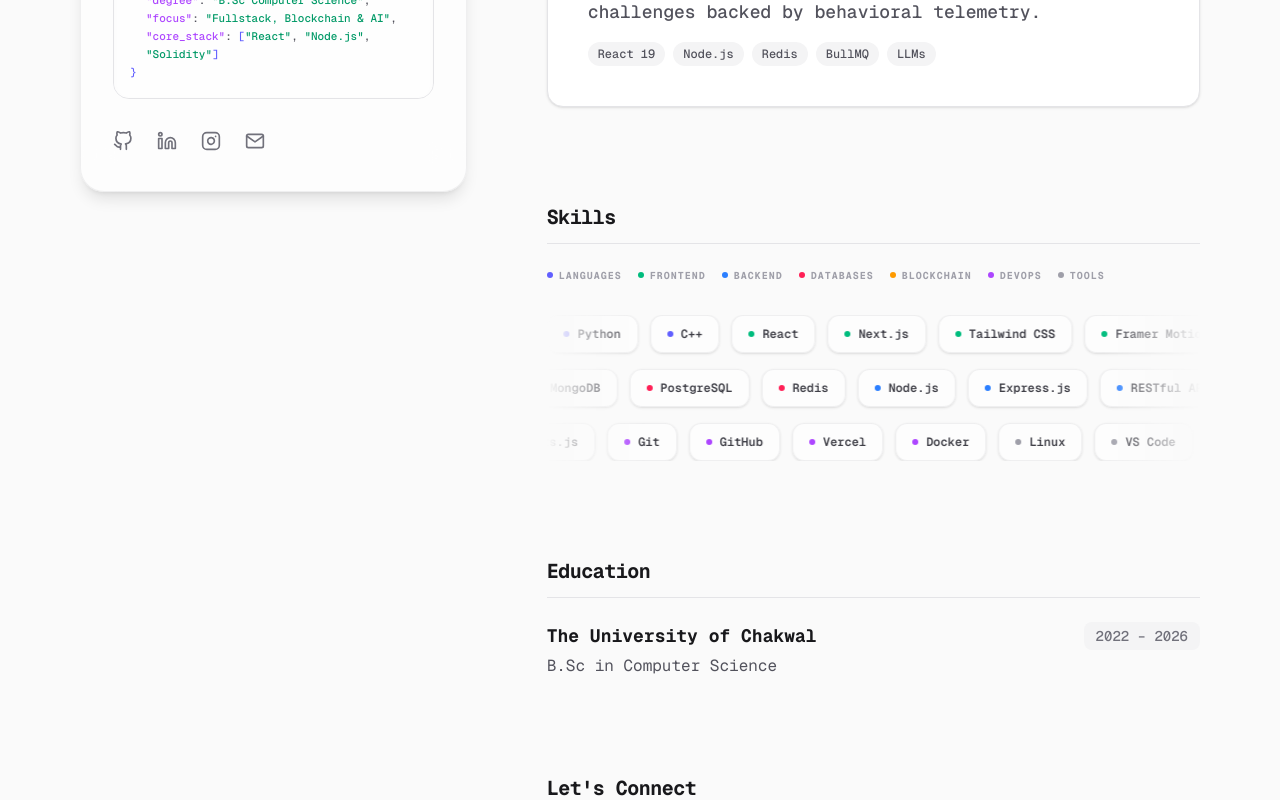
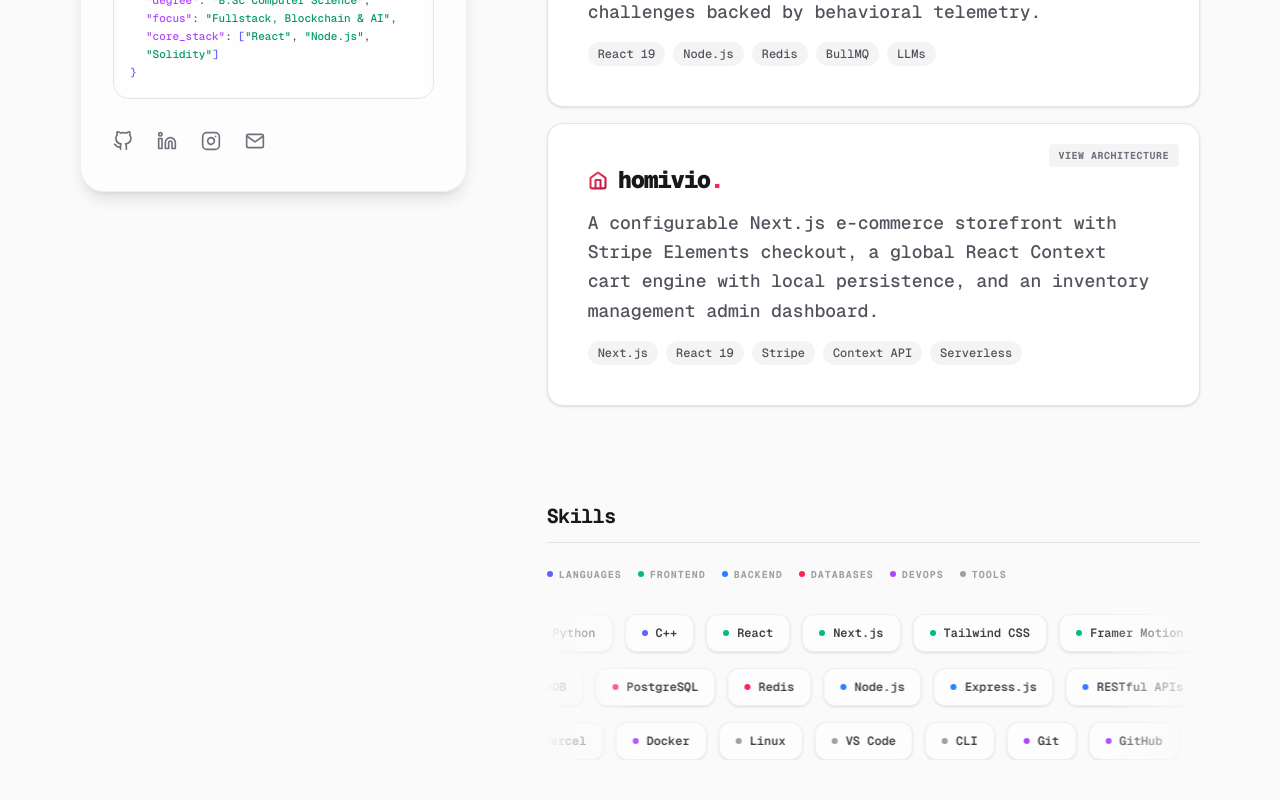
Before and after one commit to guesswhozayn/portfolio, a React (Vite) app: page / in a window 1280 px wide. Shown: the part 820-1620 px from the top of the page. Built offline with nearby package versions, Linux system fonts and the light colour scheme.

Commit message:
updated portfolio

```diff
--- a/src/components/Projects.jsx
+++ b/src/components/Projects.jsx
@@ -71,6 +71,39 @@
     );
   }
 
+  if (projectName === "Homivio") {
+    return (
+      <div className="flex flex-col gap-3 p-5 rounded-2xl border border-zinc-200 dark:border-zinc-800 bg-zinc-50/50 dark:bg-zinc-900/30">
+        <h4 className="text-xs font-bold font-space uppercase tracking-widest text-zinc-400 dark:text-zinc-500 mb-2">Serverless Checkout & Cart Flow</h4>
+        <div className="flex flex-col gap-4 font-mono text-xs">
+          <div className="flex items-center gap-3">
+            <div className="flex-1 p-3 rounded-xl border border-zinc-200 dark:border-zinc-800 bg-white dark:bg-zinc-950 font-bold text-zinc-800 dark:text-zinc-200">
+              1. Cart Context (LocalStorage)
+            </div>
+            <span className="text-zinc-400">→</span>
+            <div className="flex-1 p-3 rounded-xl border border-zinc-200 dark:border-zinc-800 bg-white dark:bg-zinc-950 font-bold text-zinc-800 dark:text-zinc-200">
+              2. Stripe Elements
+            </div>
+          </div>
+          <div className="flex items-center justify-center py-0.5 text-zinc-400">↓</div>
+          <div className="p-3 rounded-xl border border-rose-500/20 dark:border-rose-500/30 bg-rose-500/5 font-bold text-rose-600 dark:text-rose-400 text-center">
+            3. Serverless Lambda (Stripe API & Payment Intent Confirmation)
+          </div>
+          <div className="flex items-center justify-center py-0.5 text-zinc-400">↓</div>
+          <div className="flex items-center gap-3">
+            <div className="flex-1 p-3 rounded-xl border border-zinc-200 dark:border-zinc-800 bg-white dark:bg-zinc-950 font-bold text-zinc-800 dark:text-zinc-200">
+              4. Customer/Order Record
+            </div>
+            <span className="text-zinc-400">→</span>
+            <div className="flex-1 p-3 rounded-xl border border-zinc-200 dark:border-zinc-800 bg-white dark:bg-zinc-950 font-bold text-zinc-800 dark:text-zinc-200">
+              5. Local Storage Clear & UI Toast
+            </div>
+          </div>
+        </div>
+      </div>
+    );
+  }
+
   return null;
 }
 
@@ -106,6 +139,21 @@
         "Orchestrated a highly concurrent background pipeline using Node.js, BullMQ, and Redis to process multi-agent tasks asynchronously.",
         "Engineered behavioral telemetry capture inside the sandboxed code runner, analyzing keyboard patterns, paste events, and tab switches to gauge candidate integrity.",
         "Developed real-time progress broadcasts using Socket.io to stream background agent steps directly to the hiring dashboard."
+      ]
+    },
+    {
+      name: "Homivio",
+      description:
+        "A configurable Next.js e-commerce storefront with Stripe Elements checkout, a global React Context cart engine with local persistence, and an inventory management admin dashboard.",
+      longDescription:
+        "Homivio is a modern e-commerce storefront engineered with Next.js App Router and React 19. It incorporates Stripe Elements for secure end-to-end payment processing, backed by a serverless AWS Lambda handler. State persistence for the cart is managed via a synchronized React Context & LocalStorage pipeline, and the application includes a dedicated administrative panel for local inventory control and mock user authentication.",
+      url: "https://homivio.vercel.app",
+      github: "https://github.com/guesswhozayn/homivio",
+      tags: ["Next.js", "React 19", "Stripe", "Context API", "Serverless"],
+      keyAchievements: [
+        "Integrated Stripe SDK and Elements to build a secure checkout flow supporting tokenized payment processing.",
+        "Architected a custom state synchronization layer combining React Context with LocalStorage for reactive, persistent shopping carts.",
+        "Built a serverless checkout function (AWS Lambda) to verify payments, create customers, and safely process transaction details via Stripe API."
       ]
     },
   ];
@@ -196,6 +244,42 @@
                       picket<span className="text-cyan-500">.</span>
                     </span>
                   </>
+                ) : project.name === "Homivio" ? (
+                  <>
+                    <svg
+                      width="20"
+                      height="24"
+                      viewBox="0 0 24 24"
+                      fill="none"
+                      xmlns="http://www.w3.org/2000/svg"
+                      aria-label="Homivio logo"
+                      className="shrink-0"
+                    >
+                      <defs>
+                        <linearGradient id="hv-g-front" x1="2" y1="2" x2="22" y2="22" gradientUnits="userSpaceOnUse">
+                          <stop offset="0%" stopColor="#F43F5E" />
+                          <stop offset="100%" stopColor="#BE123C" />
+                        </linearGradient>
+                      </defs>
+                      <path
+                        d="M3 9.5L12 3l9 6.5V20a2 2 0 0 1-2 2H5a2 2 0 0 1-2-2V9.5z"
+                        stroke="url(#hv-g-front)"
+                        strokeWidth="2.5"
+                        strokeLinecap="round"
+                        strokeLinejoin="round"
+                      />
+                      <path
+                        d="M9 22V12h6v10"
+                        stroke="url(#hv-g-front)"
+                        strokeWidth="2.5"
+                        strokeLinecap="round"
+                        strokeLinejoin="round"
+                      />
+                    </svg>
+                    <span className="font-sans font-black tracking-[-0.05em] lowercase">
+                      homivio<span className="text-rose-500">.</span>
+                    </span>
+                  </>
                 ) : (
                   project.name
                 )}
@@ -248,6 +332,10 @@
                     ) : selectedProject.name === "Attestify" ? (
                       <span className="font-sans font-black tracking-[-0.05em] lowercase text-lg">
                         attestify<span className="text-indigo-500">.</span>
+                      </span>
+                    ) : selectedProject.name === "Homivio" ? (
+                      <span className="font-sans font-black tracking-[-0.05em] lowercase text-lg">
+                        homivio<span className="text-rose-500">.</span>
                       </span>
                     ) : (
                       selectedProject.name
--- a/src/components/Skills.jsx
+++ b/src/components/Skills.jsx
@@ -11,7 +11,8 @@
     { name: "Next.js", cat: "Frontend", color: "bg-emerald-500" },
     { name: "Tailwind CSS", cat: "Frontend", color: "bg-emerald-500" },
     { name: "Framer Motion", cat: "Frontend", color: "bg-emerald-500" },
-    { name: "HTML5/CSS3", cat: "Frontend", color: "bg-emerald-500" },
+    { name: "HTML5", cat: "Frontend", color: "bg-emerald-500" },
+    { name: "CSS3", cat: "Frontend", color: "bg-emerald-500" }
   ];
 
   const row2 = [
@@ -19,16 +20,12 @@
     { name: "Express.js", cat: "Backend", color: "bg-blue-500" },
     { name: "RESTful APIs", cat: "Backend", color: "bg-blue-500" },
     { name: "GraphQL", cat: "Backend", color: "bg-blue-500" },
-    { name: "Socket.io", cat: "Backend", color: "bg-blue-500" },
     { name: "MongoDB", cat: "Databases", color: "bg-rose-500" },
     { name: "PostgreSQL", cat: "Databases", color: "bg-rose-500" },
     { name: "Redis", cat: "Databases", color: "bg-rose-500" },
   ];
 
   const row3 = [
-    { name: "Smart Contracts", cat: "Blockchain", color: "bg-amber-500" },
-    { name: "Hardhat", cat: "Blockchain", color: "bg-amber-500" },
-    { name: "Ethers.js", cat: "Blockchain", color: "bg-amber-500" },
     { name: "Git", cat: "DevOps & Deployment", color: "bg-purple-500" },
     { name: "GitHub", cat: "DevOps & Deployment", color: "bg-purple-500" },
     { name: "Vercel", cat: "DevOps & Deployment", color: "bg-purple-500" },
@@ -43,7 +40,6 @@
     { name: "Frontend", color: "bg-emerald-500" },
     { name: "Backend", color: "bg-blue-500" },
     { name: "Databases", color: "bg-rose-500" },
-    { name: "Blockchain", color: "bg-amber-500" },
     { name: "DevOps", color: "bg-purple-500" },
     { name: "Tools", color: "bg-zinc-400" },
   ];
--- a/src/pages/ResumePage.jsx
+++ b/src/pages/ResumePage.jsx
@@ -18,12 +18,12 @@
   };
 
   const categories = [
-    { name: "Programming", skills: ["JavaScript", "TypeScript", "Solidity", "Python", "C++"] },
-    { name: "Frontend",    skills: ["HTML5/CSS3", "React", "Next.js", "Tailwind CSS"] },
-    { name: "Backend",     skills: ["Node.js", "Express.js", "RESTful APIs", "GraphQL", "Socket.io"] },
+    { name: "Programming", skills: ["JavaScript", "TypeScript", "Solidity", "Python"] },
+    { name: "Frontend",    skills: ["HTML5", "CSS3", "React", "Next.js", "Tailwind CSS", "Framer Motion"] },
+    { name: "Backend",     skills: ["Node.js", "Express.js", "RESTful APIs", "GraphQL"] },
     { name: "Databases",   skills: ["MongoDB", "PostgreSQL", "Redis"] },
     { name: "DevOps & Deployment", skills: ["Git", "GitHub", "Vercel", "Render", "Docker"] },
-    { name: "Tools & Workflow", skills: ["Linux", "Visual Studio Code", "Postman", "CLI"] },
+    { name: "Tools & Workflow", skills: ["Linux", "Visual Studio Code", "Postman", "CLI"] }
   ];
 
   return (
```
